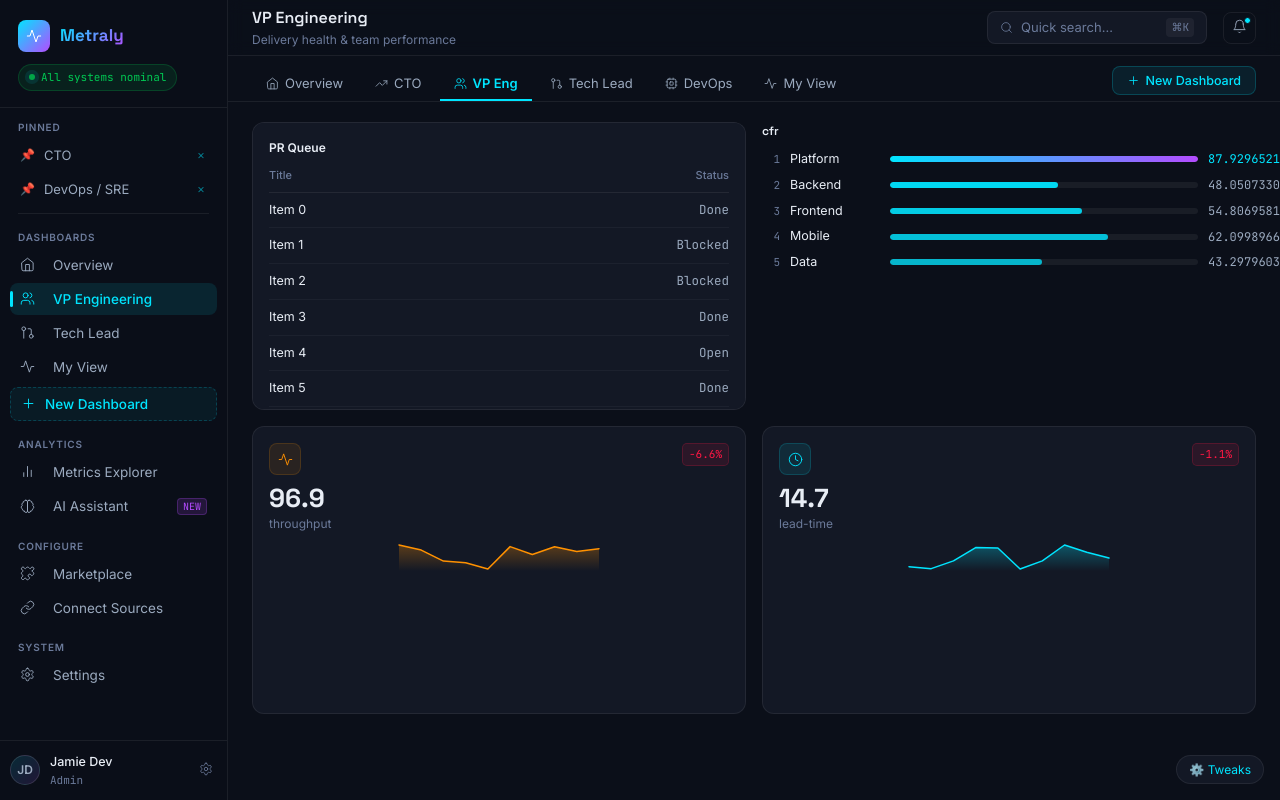
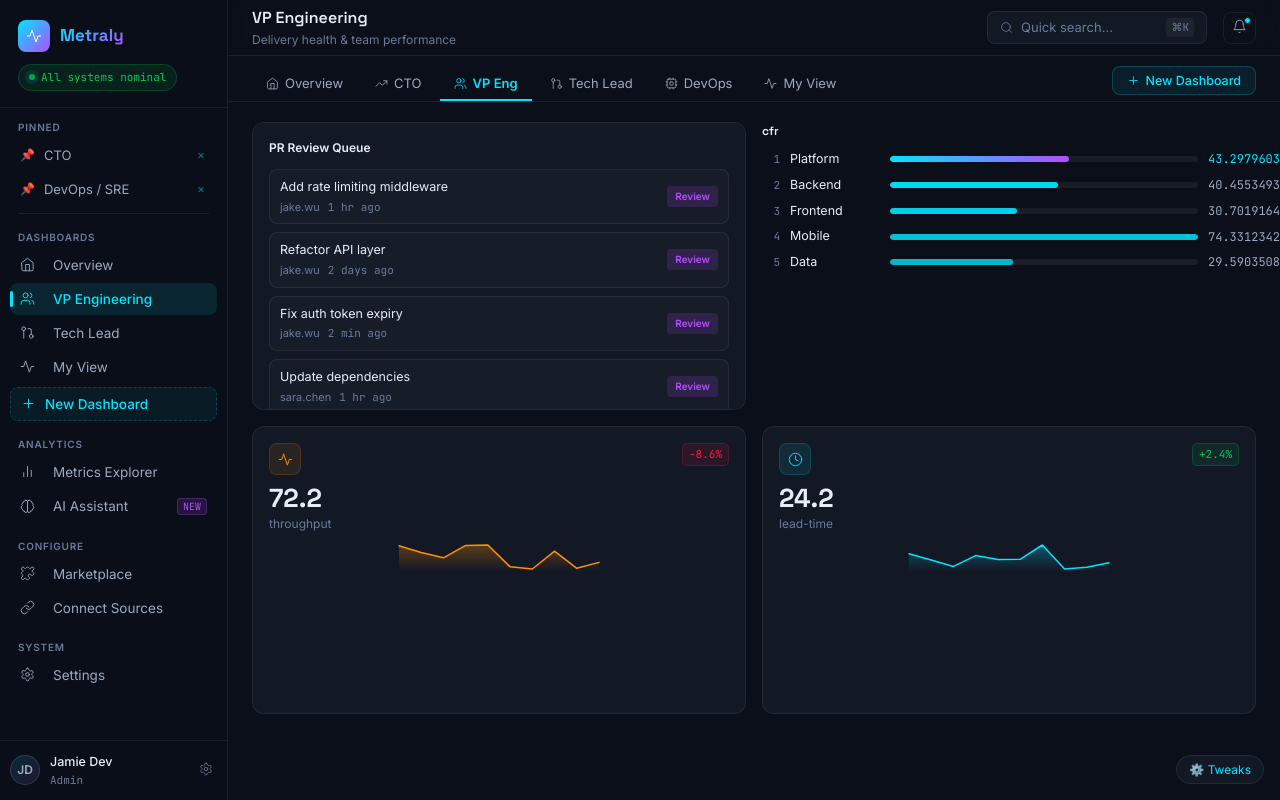
Before and after one commit to azyoskol/tl-tools, a React (Vite) app in the folder ui_new/: page / in a window 1280 px wide. Both pictures are taken after a click on the button "VP Engineering". Built offline with nearby package versions, Linux system fonts and the light colour scheme.

Commit message:
feat: add time data to tables and improve table widget display

```diff
--- a/ui_new/src/api/mockApi.ts
+++ b/ui_new/src/api/mockApi.ts
@@ -769,18 +769,48 @@ export const mockApi = {
           })),
         };
         break;
-      case "data-table":
-        data = {
-          rows: Array.from(
-            { length: (config as DataTableConfig).maxRows },
-            (_, i) => ({
-              id: i,
-              title: `Item ${i}`,
-              status: pickRandom(["Open", "Done", "Blocked"]),
-            }),
-          ),
-        };
+      case "data-table": {
+        const tableType = (config as DataTableConfig).tableType;
+        const timeAgo = ["2 min ago", "14 min ago", "1 hr ago", "3 hrs ago", "Yesterday", "2 days ago"];
+        let rows: any[];
+
+        if (tableType === "pr-queue") {
+          const prTitles = ["Add rate limiting middleware", "Refactor API layer", "Fix auth token expiry", "Update dependencies", "Add unit tests", "Optimize DB queries", "Fix memory leak", "Update docs"];
+          rows = Array.from({ length: (config as DataTableConfig).maxRows }, (_, i) => ({
+            id: i,
+            title: prTitles[i % prTitles.length],
+            status: "Review",
+            time: pickRandom(timeAgo),
+            author: pickRandom(["alex.kim", "sara.chen", "jake.wu", "maria.g"]),
+          }));
+        } else if (tableType === "ci-failures") {
+          const buildNames = ["test-suite", "lint-check", "build-prod", "e2e-tests", "security-scan"];
+          rows = Array.from({ length: (config as DataTableConfig).maxRows }, (_, i) => ({
+            id: i,
+            title: `${pickRandom(buildNames)} #${4200 + i}`,
+            status: "Failed",
+            time: pickRandom(timeAgo),
+          }));
+        } else if (tableType === "blocked-tasks") {
+          const taskNames = ["Update API schema", "Fix flaky test", "Migrate to new auth", "Refactor payment module", "Add monitoring"];
+          rows = Array.from({ length: (config as DataTableConfig).maxRows }, (_, i) => ({
+            id: i,
+            title: taskNames[i % taskNames.length],
+            status: "Blocked",
+            time: pickRandom(timeAgo),
+            blockedBy: "Awaiting review",
+          }));
+        } else {
+          rows = Array.from({ length: (config as DataTableConfig).maxRows }, (_, i) => ({
+            id: i,
+            title: `Item ${i}`,
+            status: pickRandom(["Open", "Done", "Blocked"]),
+            time: pickRandom(timeAgo),
+          }));
+        }
+        data = { rows };
         break;
+      }
       case "leaderboard":
         data = generateBreakdown((config as LeaderboardConfig).metricId).slice(
           0,
--- a/ui_new/src/components/dashboard/widgetRegistry.tsx
+++ b/ui_new/src/components/dashboard/widgetRegistry.tsx
@@ -99,21 +99,56 @@ const DataTableWidget = ({ config, data }: { config: WidgetConfig; data?: any })
   const cfg = config as DataTableConfig;
   if (!data || !data.rows || data.rows.length === 0) return <div style={widgetStyle}><div style={{padding: 20, color: 'var(--muted)'}}>No data</div></div>;
 
-  const columns = ['Title', 'Status'];
-  const rows = (data.rows?.slice(0, cfg.maxRows || 5) || []).map((r: any) => [
-    r.title || `Item ${r.id}`,
-    r.status || 'Unknown',
-  ]);
-
   const titleMap: Record<string, string> = {
-    'pr-queue': 'PR Queue',
-    'ci-failures': 'CI Failures',
+    'pr-queue': 'PR Review Queue',
+    'ci-failures': 'Failing Builds',
     'incidents': 'Incidents',
     'delivery-risk': 'Delivery Risk',
     'my-prs': 'My PRs',
     'review-queue': 'Review Queue',
     'blocked-tasks': 'Blocked Tasks',
   };
+
+  const hasExtraFields = cfg.tableType === 'pr-queue' || cfg.tableType === 'blocked-tasks' || cfg.tableType === 'ci-failures';
+
+  if (hasExtraFields) {
+    // Render custom rows with time and extra info
+    const rows = data.rows.slice(0, cfg.maxRows || 5);
+    return (
+      <div style={{...widgetStyle, padding: 16, background: 'var(--glass)', border: '1px solid var(--border)', borderRadius: 12, overflow: 'auto'}}>
+        <div style={{ fontSize: 12, fontWeight: 600, marginBottom: 12, color: 'var(--text)' }}>{titleMap[cfg.tableType] || cfg.tableType}</div>
+        <div style={{ display: 'flex', flexDirection: 'column', gap: 8 }}>
+          {rows.map((r: any, i: number) => (
+            <div key={i} style={{ display: 'flex', alignItems: 'center', gap: 8, padding: '8px 10px', background: 'rgba(255,255,255,0.02)', borderRadius: 8, border: '1px solid var(--border)' }}>
+              <div style={{ flex: 1, minWidth: 0 }}>
+                <div style={{ fontSize: 12.5, color: 'var(--text)', whiteSpace: 'nowrap', overflow: 'hidden', textOverflow: 'ellipsis' }}>{r.title}</div>
+                <div style={{ fontSize: 11, color: 'var(--muted)', marginTop: 2 }}>
+                  {r.author && <span style={{ marginRight: 8 }}>{r.author}</span>}
+                  {r.blockedBy && <span style={{ color: 'var(--warning)', marginRight: 8 }}>{r.blockedBy}</span>}
+                  <span style={{ fontFamily: 'var(--font-mono)' }}>{r.time}</span>
+                </div>
+              </div>
+              <div style={{
+                fontSize: 10,
+                fontWeight: 600,
+                padding: '3px 8px',
+                borderRadius: 4,
+                background: r.status === 'Review' ? 'rgba(180,76,255,0.15)' : r.status === 'Failed' ? 'rgba(255,23,68,0.15)' : 'rgba(255,145,0,0.15)',
+                color: r.status === 'Review' ? '#B44CFF' : r.status === 'Failed' ? '#FF1744' : '#FF9100',
+              }}>{r.status}</div>
+            </div>
+          ))}
+        </div>
+      </div>
+    );
+  }
+
+  // Fallback to simple table
+  const columns = ['Title', 'Status'];
+  const rows = (data.rows?.slice(0, cfg.maxRows || 5) || []).map((r: any) => [
+    r.title || `Item ${r.id}`,
+    r.status || 'Unknown',
+  ]);
 
   return (
     <div style={{...widgetStyle, padding: 16, background: 'var(--glass)', border: '1px solid var(--border)', borderRadius: 12, overflow: 'auto'}}>
```
